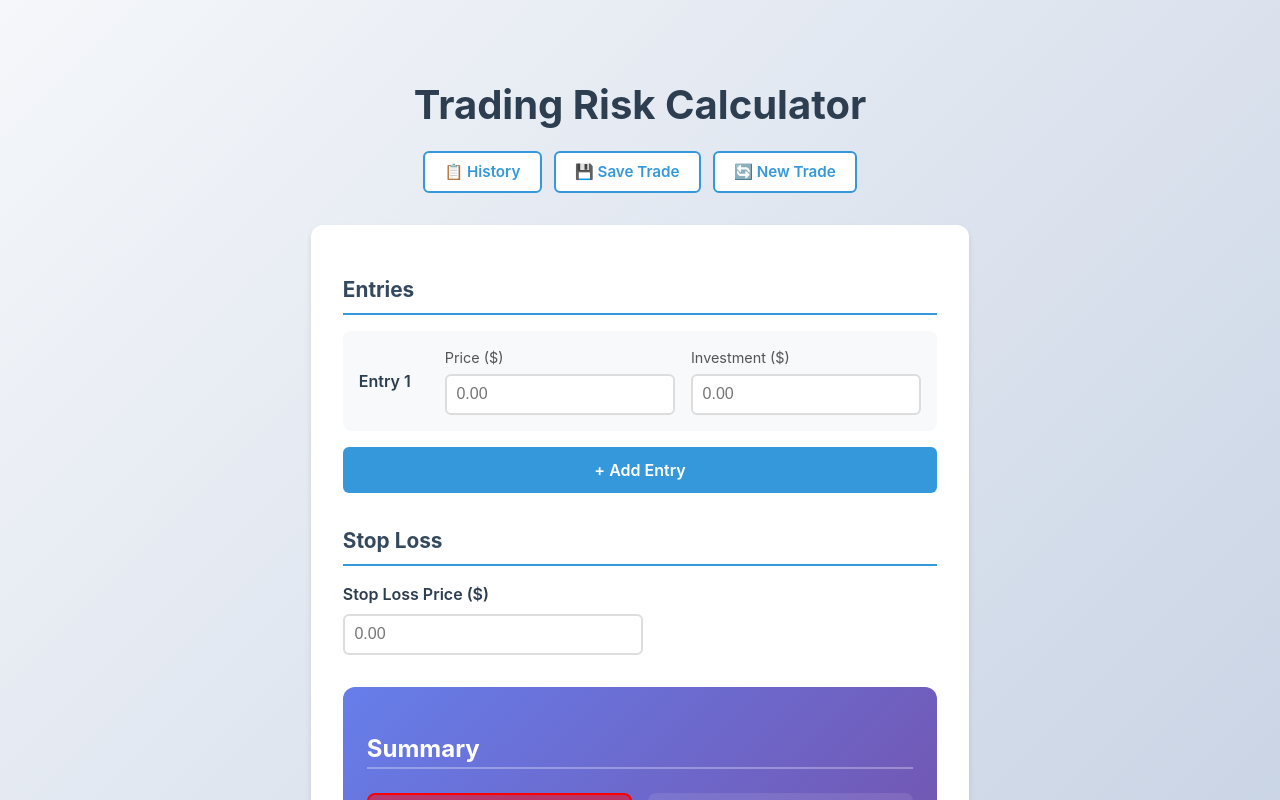
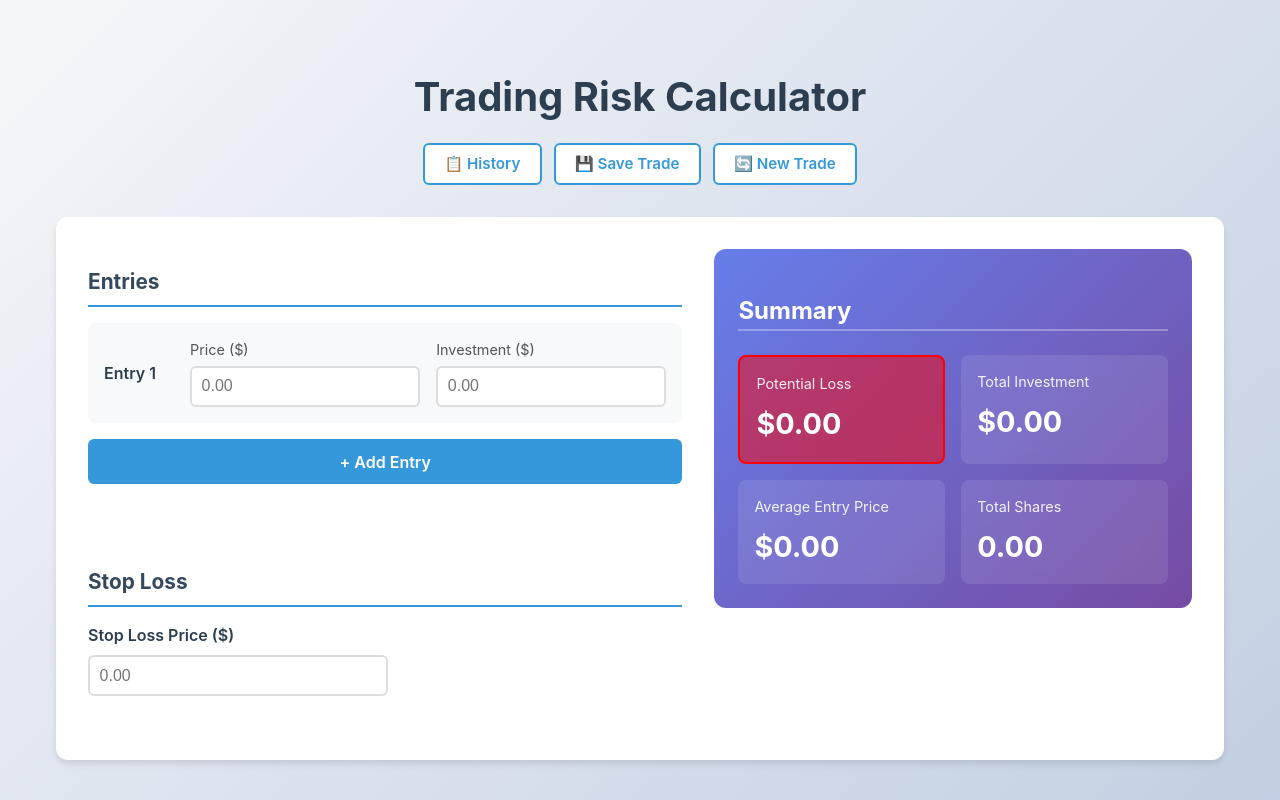
Before and after one commit to aviaryan/trading-risk-calculator, a React (Vite) app: page / in a window 1280 px wide. Shown: the top 800 px of the page. Built offline with nearby package versions, Linux system fonts and the light colour scheme.

Commit message:
improve UI layout

```diff
--- a/src/App.css
+++ b/src/App.css
@@ -1,7 +1,7 @@
 .container {
-  max-width: 800px;
+  max-width: 1200px;
   margin: 0 auto;
-  padding: 2rem;
+  padding: 1rem;
 }
 
 /* Header */
@@ -45,6 +45,24 @@ h1 {
   border-radius: 12px;
   padding: 2rem;
   box-shadow: 0 4px 6px rgba(0, 0, 0, 0.1);
+}
+
+.calculator-layout {
+  display: grid;
+  grid-template-columns: 1fr 1fr;
+  gap: 2rem;
+  align-items: start;
+}
+
+.calculator-inputs {
+  display: flex;
+  flex-direction: column;
+  gap: 2rem;
+}
+
+.calculator-summary {
+  position: sticky;
+  top: 2rem;
 }
 
 .section {
@@ -433,6 +451,14 @@ input[type="number"]:focus {
     padding: 1rem;
   }
 
+  .calculator-layout {
+    grid-template-columns: 1fr;
+  }
+
+  .calculator-summary {
+    position: static;
+  }
+
   .input-group {
     flex-direction: column;
   }
--- a/src/App.tsx
+++ b/src/App.tsx
@@ -86,6 +86,8 @@ function App() {
       </div>
 
       <div className="calculator-card">
+        <div className="calculator-layout">
+          <div className="calculator-inputs">
             <EntryList
               entries={entries}
               onUpdateEntry={updateEntry}
@@ -97,13 +99,17 @@ function App() {
               stopLoss={stopLoss}
               onStopLossChange={setStopLoss}
             />
+          </div>
 
+          <div className="calculator-summary">
             <SummaryResults
               totalLoss={totalLoss}
               totalInvestment={totalInvestment}
               averageEntry={averageEntry}
               totalShares={totalShares}
             />
+          </div>
+        </div>
       </div>
 
       <SaveDialog
```
Lines whose indentation alone changed are shown as unchanged.
